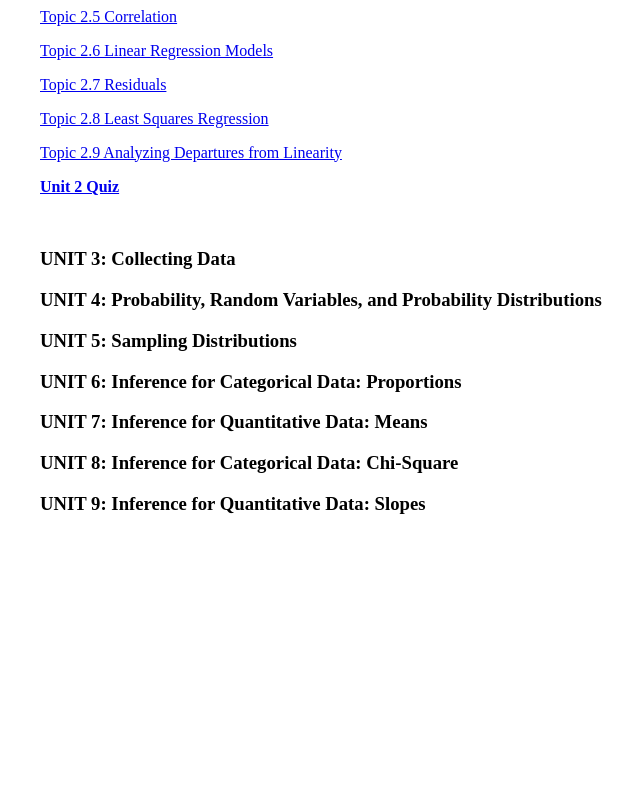
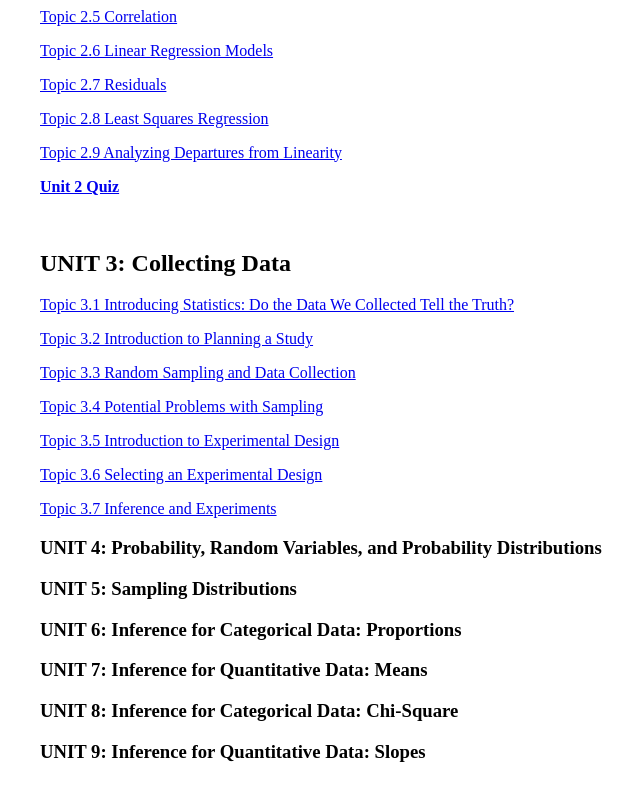
Before and after one commit to girlwhodoesai/ap-statistics, a plain HTML site: page index.html in a window 1280 px wide. Shown: the part 654-1454 px from the top of the page, without its empty margins (152-792 px from the left). Drawn offline with Linux system fonts and the light colour scheme.

Commit message:
Add files via upload

```diff
--- a/index.html
+++ b/index.html
@@ -51,7 +51,16 @@
         <p > <a href="https://girlwhodoesai.github.io/ap-statistics/twovariabledata.html#_TOPIC_2.9_Analyzing" target="_blank">Topic 2.9 Analyzing Departures from Linearity</a> </p>
         <p><b><a href="https://girlwhodoesai.github.io/ap-statistics/unit2quiz.html" target="_blank">Unit 2 Quiz</a></b></p>
         <br>
-      <h3>UNIT 3: Collecting Data</h3>
+      <h2>UNIT 3: Collecting Data</h2>
+      <p><a href="https://girlwhodoesai.github.io/ap-statistics/collectingdata.html#_Topic_3.1_Introducing" target="_blank">Topic 3.1 Introducing Statistics: Do the Data We Collected Tell the Truth?</a></p>
+      <p><a href="https://girlwhodoesai.github.io/ap-statistics/collectingdata.html#_Topic_3.2_Introduction" target="_blank">Topic 3.2 Introduction to Planning a Study</a></p>
+      <p><a href="https://girlwhodoesai.github.io/ap-statistics/collectingdata.html#_Topic_3.3_Random" target="_blank">Topic 3.3 Random Sampling and Data Collection</a></p>
+      <p><a href="https://girlwhodoesai.github.io/ap-statistics/collectingdata.html#_Topic_3.4_Potential" target="_blank">Topic 3.4 Potential Problems with Sampling</a></p>
+      <p><a href="https://girlwhodoesai.github.io/ap-statistics/collectingdata.html#_Topic_3.5_Introduction" target="_blank">Topic 3.5 Introduction to Experimental Design</a></p>
+      <p><a href="https://girlwhodoesai.github.io/ap-statistics/collectingdata.html#_Topic_3.6_Selecting" target="_blank">Topic 3.6 Selecting an Experimental Design</a></p>
+      <p><a href="https://girlwhodoesai.github.io/ap-statistics/collectingdata.html#_Topic_3.7_Inference" target="_blank">Topic 3.7 Inference and Experiments</a></p>
+
+
       <h3>UNIT 4: Probability, Random Variables, and Probability Distributions</h3>
       <h3>UNIT 5: Sampling Distributions</h3>
       <h3>UNIT 6: Inference for Categorical Data: Proportions</h3>
```
